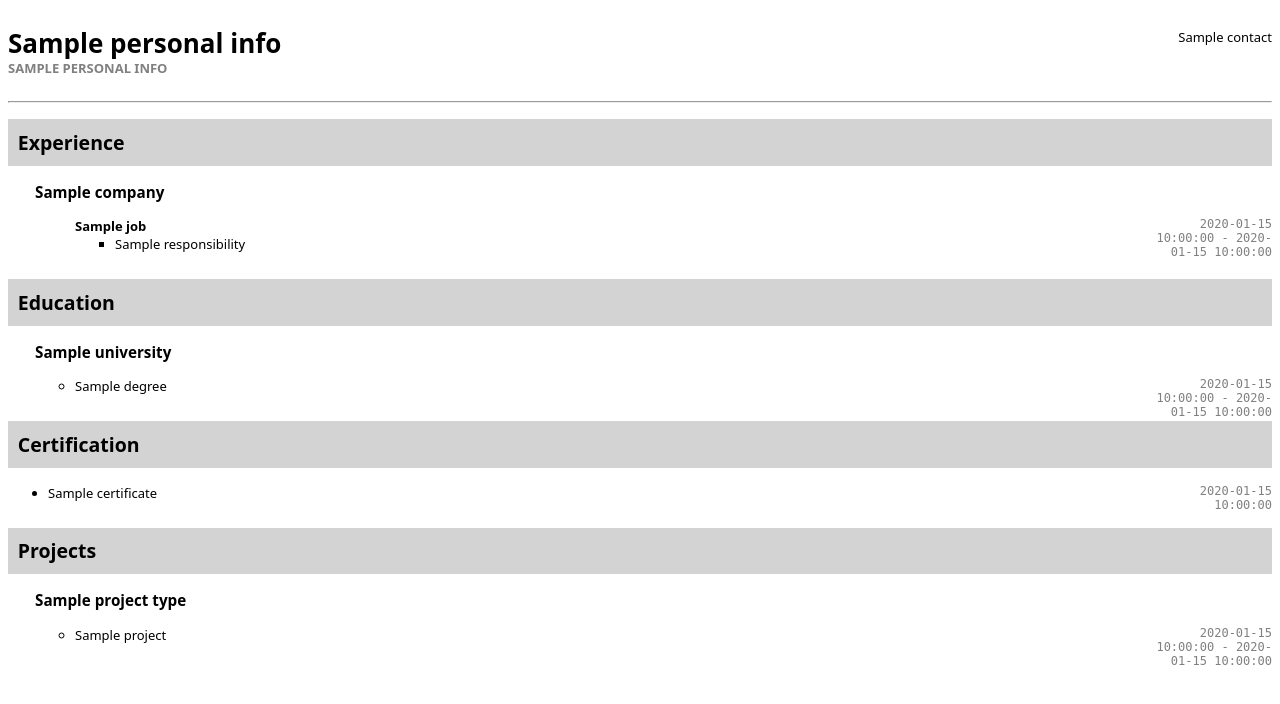
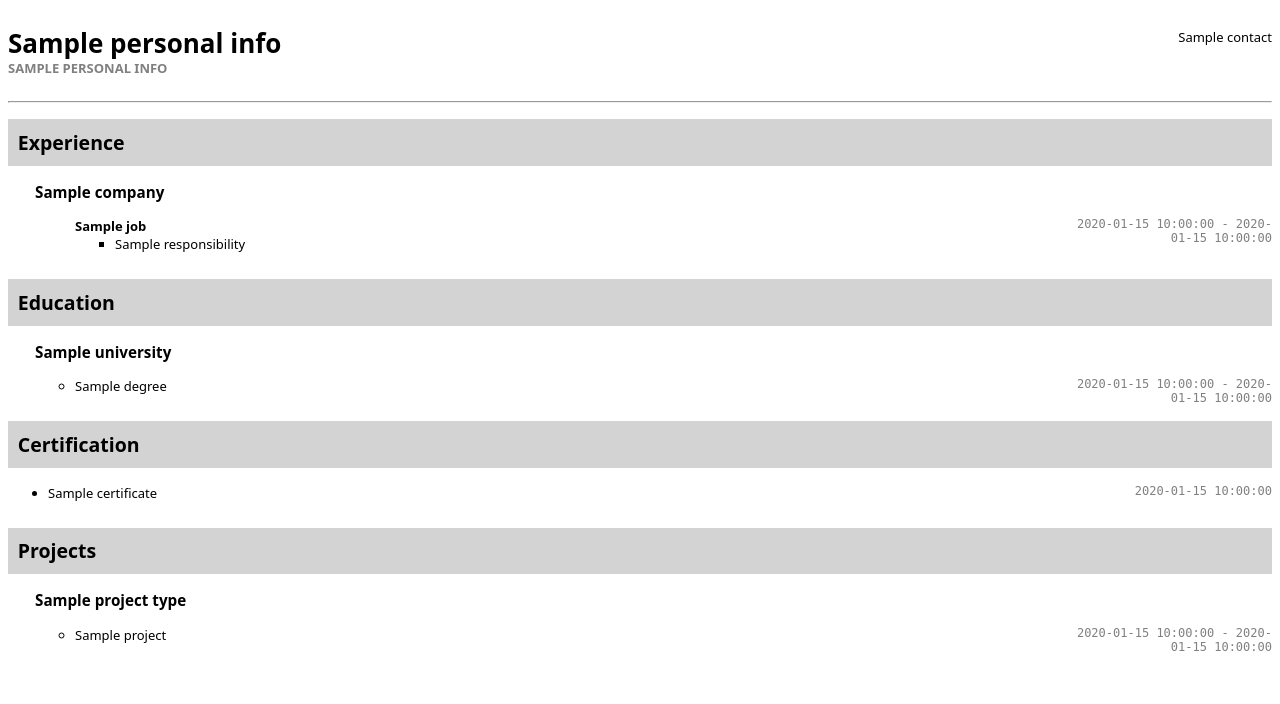
Before and after one commit to zmudzinski-me/resume, a Python web app: template resume/templates/resume.html in a window 1280 px wide. Shown: the top 704 px of the page. Run offline with Jinja, Linux system fonts and the light colour scheme; the template is opened without the code that fills it: most values are stand-ins (such as "Sample title", 1, 10 or a date in 2020).

Commit message:
Fix how the template is generated

```diff
--- a/resume/templates/resume.html
+++ b/resume/templates/resume.html
@@ -36,7 +36,7 @@
                                 {% endfor %}
                             </ul>
                         </div>
-                        <div style="float: right; width: 122px; font-family: monospace; text-align: right;">
+                        <div style="float: right; width: 200px; font-family: monospace; text-align: right;">
                             <span style="color: gray;">{{ job.start_date }} - {{ job.end_date
                                 }}</span>
                         </div>
@@ -58,7 +58,7 @@
                 <li>
                     <div style="display: block;">
                         <div style="display: inline-block;">{{ degree.name }}</div>
-                        <div style="float: right; width: 122px; font-family: monospace; text-align: right;">
+                        <div style="float: right; width: 200px; font-family: monospace; text-align: right;">
                             <span style="color: gray;">{{ degree.start_date }} - {{ degree.end_date }}</span>
                         </div>
                     </div>
@@ -75,7 +75,7 @@
         <li>
             <div style="display: block;">
                 <div style="display: inline-block;">{{ certificate.name }}</div>
-                <div style="float: right; width: 122px; font-family: monospace; text-align: right;">
+                <div style="float: right; width: 200px; font-family: monospace; text-align: right;">
                     <span style="color: gray;">{{ certificate.date }}</span>
                 </div>
             </div>
@@ -93,7 +93,7 @@
                 <li>
                     <div style="display: block;">
                         <div style="display: inline-block;">{{ project.name }}</div>
-                        <div style="float: right; width: 122px; font-family: monospace; text-align: right;">
+                        <div style="float: right; width: 200px; font-family: monospace; text-align: right;">
                             <span style="color: gray;">{{ project.start_date }} - {{ project.end_date }}</span>
                         </div>
                     </div>
```
